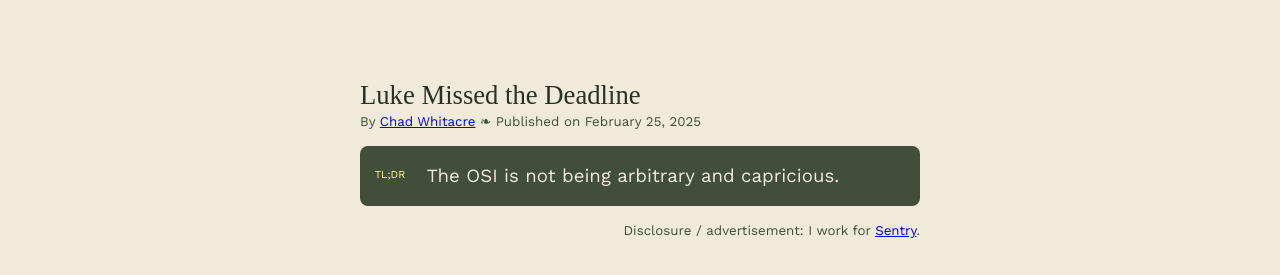
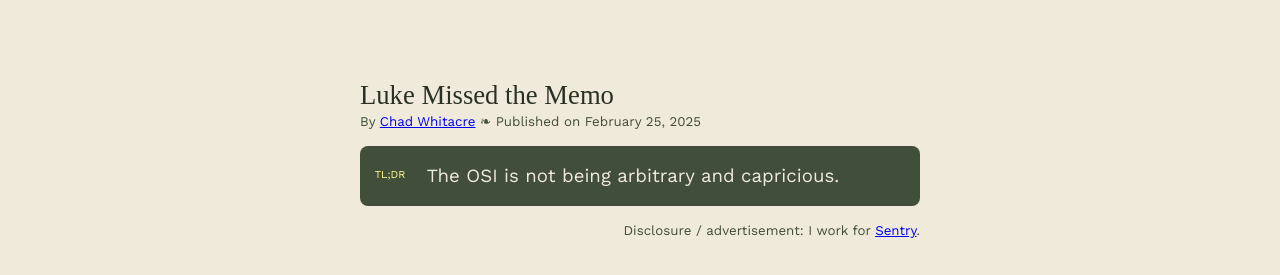
Before and after one commit to chadwhitacre/openpath, a Jekyll site: the page built from _posts/2025-02-25-luke-missed-the-memo.md, in a window 1280 px wide. Shown: the part 228-503 px from the top of the page. Built offline with Jekyll 4.4.1, drawn with Linux system fonts in a browser that asks for light colours; some web fonts are replaced; comment, search, counter and statistics services are not loaded.

Commit message:
Quick! Better title

```diff
--- a/_posts/2025-02-25-luke-missed-the-deadline.md
+++ b/_posts/2025-02-25-luke-missed-the-memo.md
@@ -1,5 +1,5 @@
 ---
-title: Luke Missed the Deadline
+title: Luke Missed the Memo
 excerpt: The OSI is not being arbitrary and capricious.
 ---
 
```
Also changed, not shown: 2025/luke-missed-the-deadline/social.webp.
